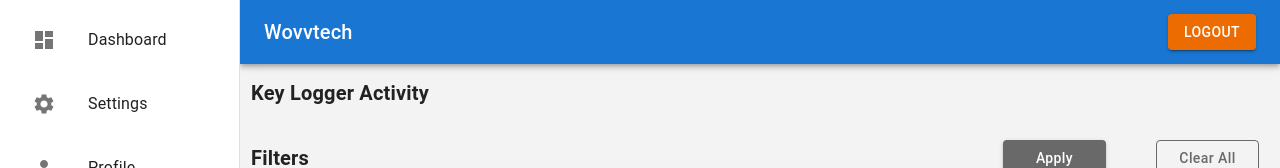
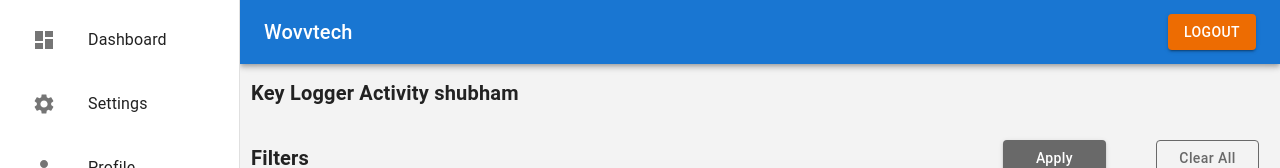
Before and after one commit to Shubhammohite96/wovvtech-dashboard, a React (Vite) app: page /dashboard in a window 1280 px wide. Shown: the top 168 px of the page. Built offline with nearby package versions, Linux system fonts and the light colour scheme; sample sign-in values are in the browser's storage.

Commit message:
miner changes

```diff
--- a/src/pages/dashboardPage/DashboardPage.tsx
+++ b/src/pages/dashboardPage/DashboardPage.tsx
@@ -106,7 +106,7 @@
   return (
     <>
       <Box sx={{ width: "100%", padding: "14px 11px" }}>
-        <StyledTypography>Key Logger Activity</StyledTypography>
+        <StyledTypography>Key Logger Activity shubham</StyledTypography>
         <StyledBox>
           <Box>
             <StyledTypography>Filters</StyledTypography>
```
